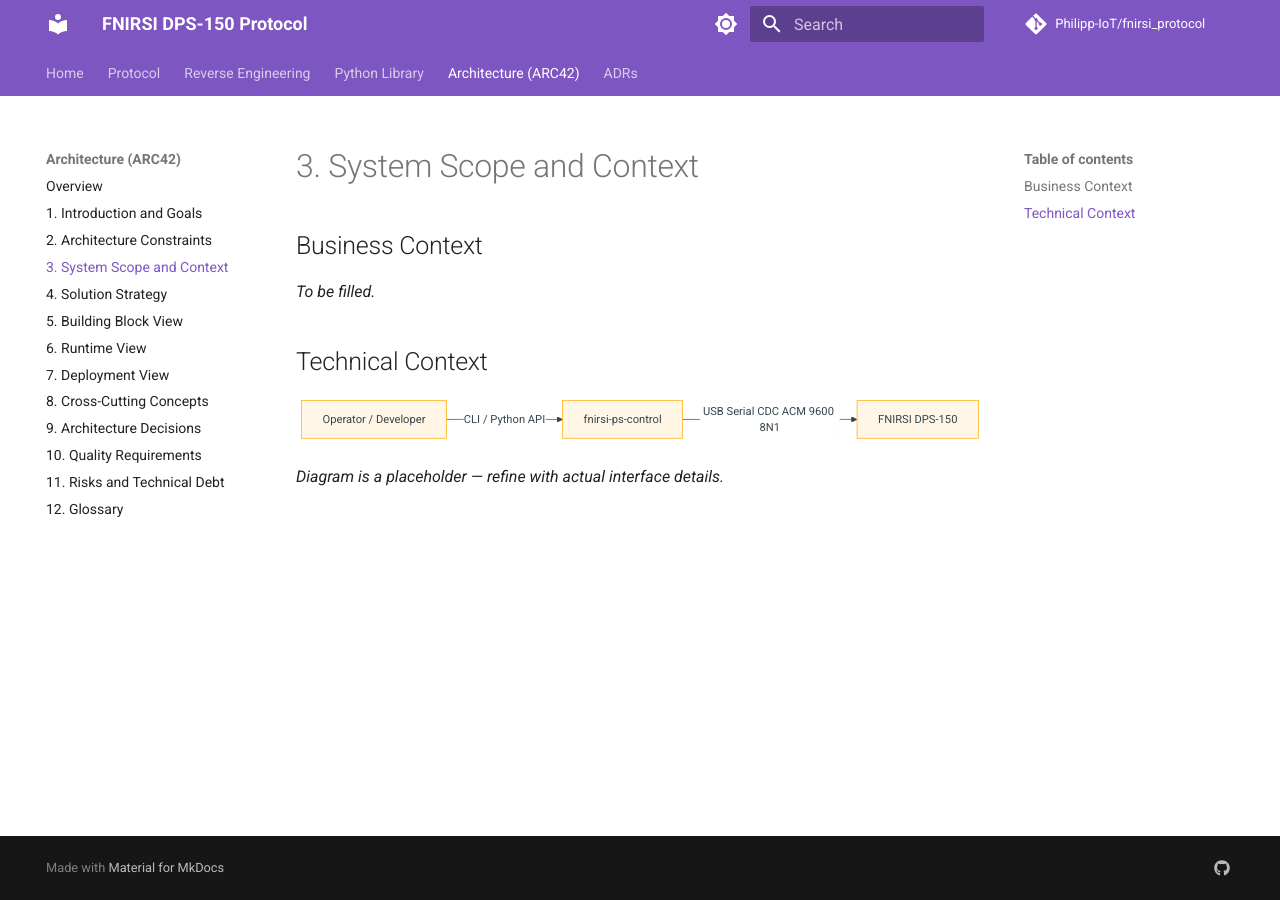
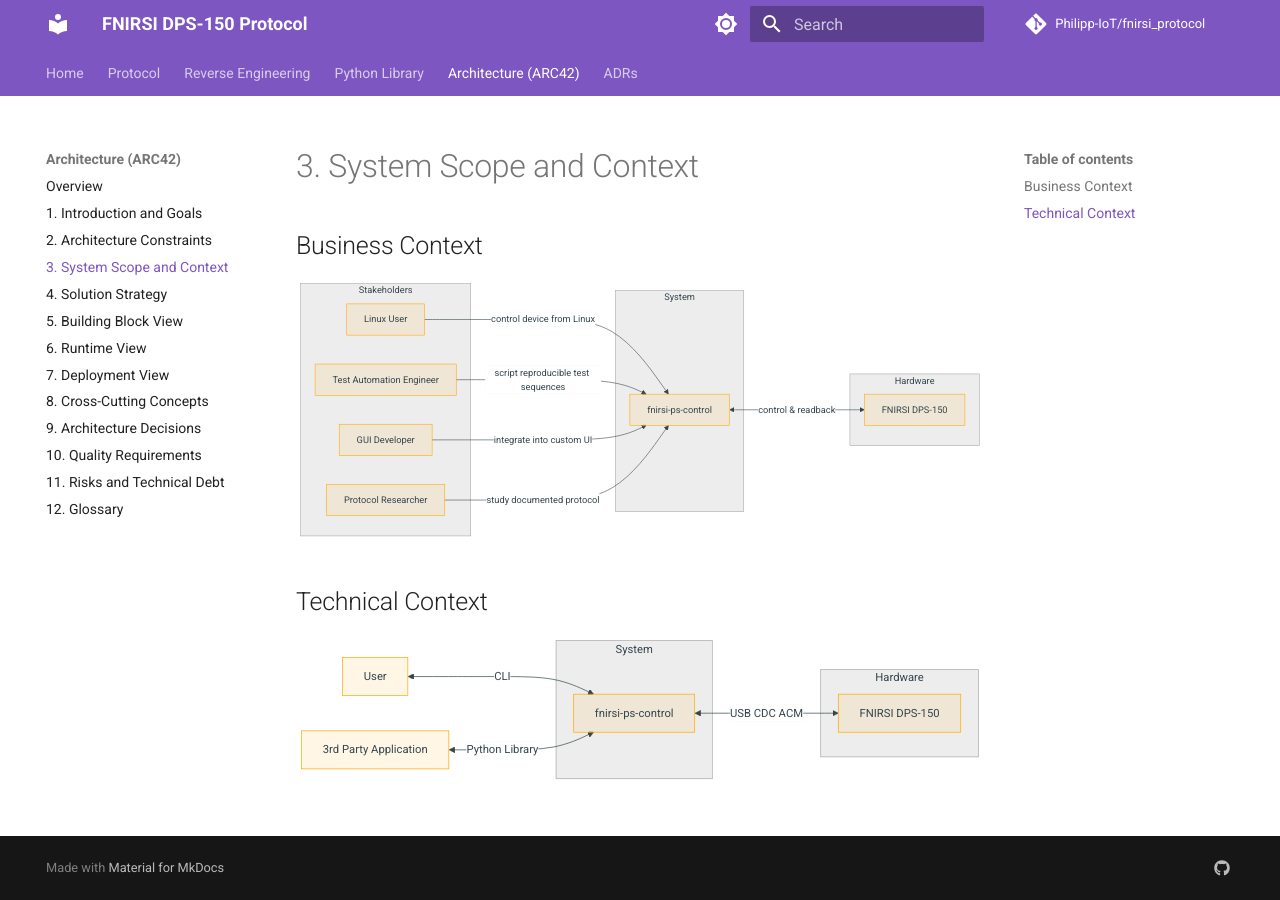
Before and after one commit to Philipp-IoT/fnirsi_protocol, an MkDocs documentation site: the page built from docs/arc42/03_system_scope_and_context.md, in a window 1280 px wide. Built offline with MkDocs 1.6.1 and Material for MkDocs 9.7.7, drawn with Linux system fonts in a browser that asks for light colours; comment, search, counter and statistics services are not loaded; some of the changed lines change nothing that is shown.

Commit message:
docs: update system scope and context with detailed stakeholder and technical diagrams

````diff
--- a/docs/arc42/03_system_scope_and_context.md
+++ b/docs/arc42/03_system_scope_and_context.md
@@ -1,27 +1,47 @@
 # 3. System Scope and Context
-
-<!-- ARC42 §3: Define what is INSIDE the system boundary and what is OUTSIDE.
-     Show external actors/systems and the interfaces between them and the system. -->
 
 ## Business Context
 
-<!-- Describe actors and data flows in plain English.
-     Who/what interacts with the system and what information is exchanged? -->
+```mermaid
+graph LR
+    subgraph Stakeholders
+        LU["Linux User"]
+        TAE["Test Automation Engineer"]
+        GD["GUI Developer"]
+        PR["Protocol Researcher"]
+    end
 
-_To be filled._
+    subgraph System
+        SYS["fnirsi-ps-control"]
+    end
+
+    subgraph Hardware
+        DPS["FNIRSI DPS-150"]
+    end
+
+    LU -- "control device from Linux" --> SYS
+    TAE -- "script reproducible test sequences" --> SYS
+    GD -- "integrate into custom UI" --> SYS
+    PR -- "study documented protocol" --> SYS
+    SYS <-- "control & readback" --> DPS
+```
 
 ## Technical Context
 
-<!-- Show the technical interfaces (protocols, data formats, channels).
-     A context diagram is strongly recommended here. -->
-
 ```mermaid
 graph LR
-    User["Operator / Developer"]
-    Lib["fnirsi-ps-control"]
-    HW["FNIRSI DPS-150"]
-    User -->|"CLI / Python API"| Lib
-    Lib -->|"USB Serial CDC ACM 9600 8N1"| HW
+    User["User"]
+    App["3rd Party Application"]
+
+    subgraph System
+        SYS["fnirsi-ps-control"]
+    end
+
+    subgraph Hardware
+        DPS["FNIRSI DPS-150"]
+    end
+
+    User -- "CLI" <--> SYS
+    App -- "Python Library" <--> SYS
+    SYS -- "USB CDC ACM" <--> DPS
 ```
-
-_Diagram is a placeholder — refine with actual interface details._
````
